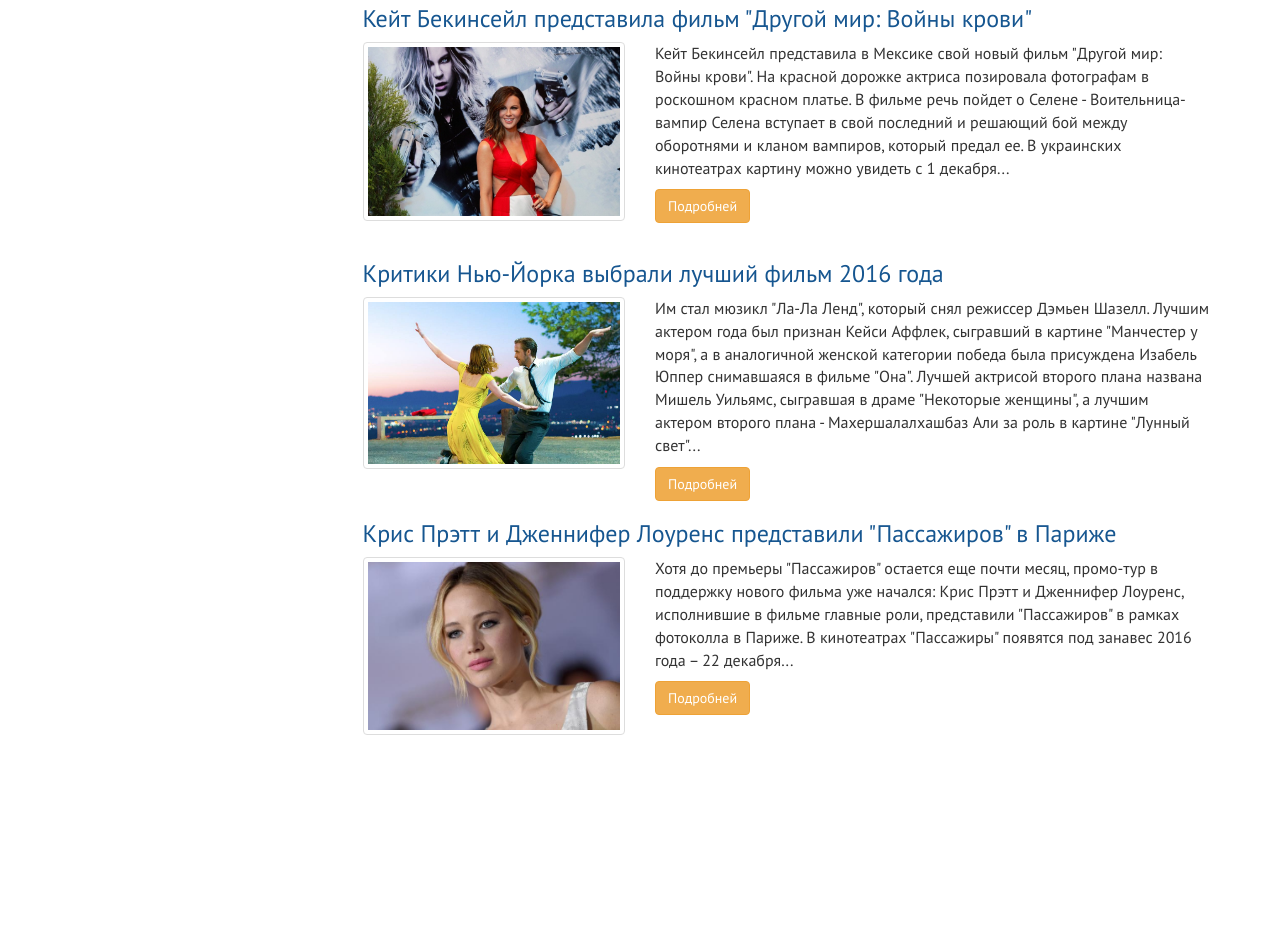
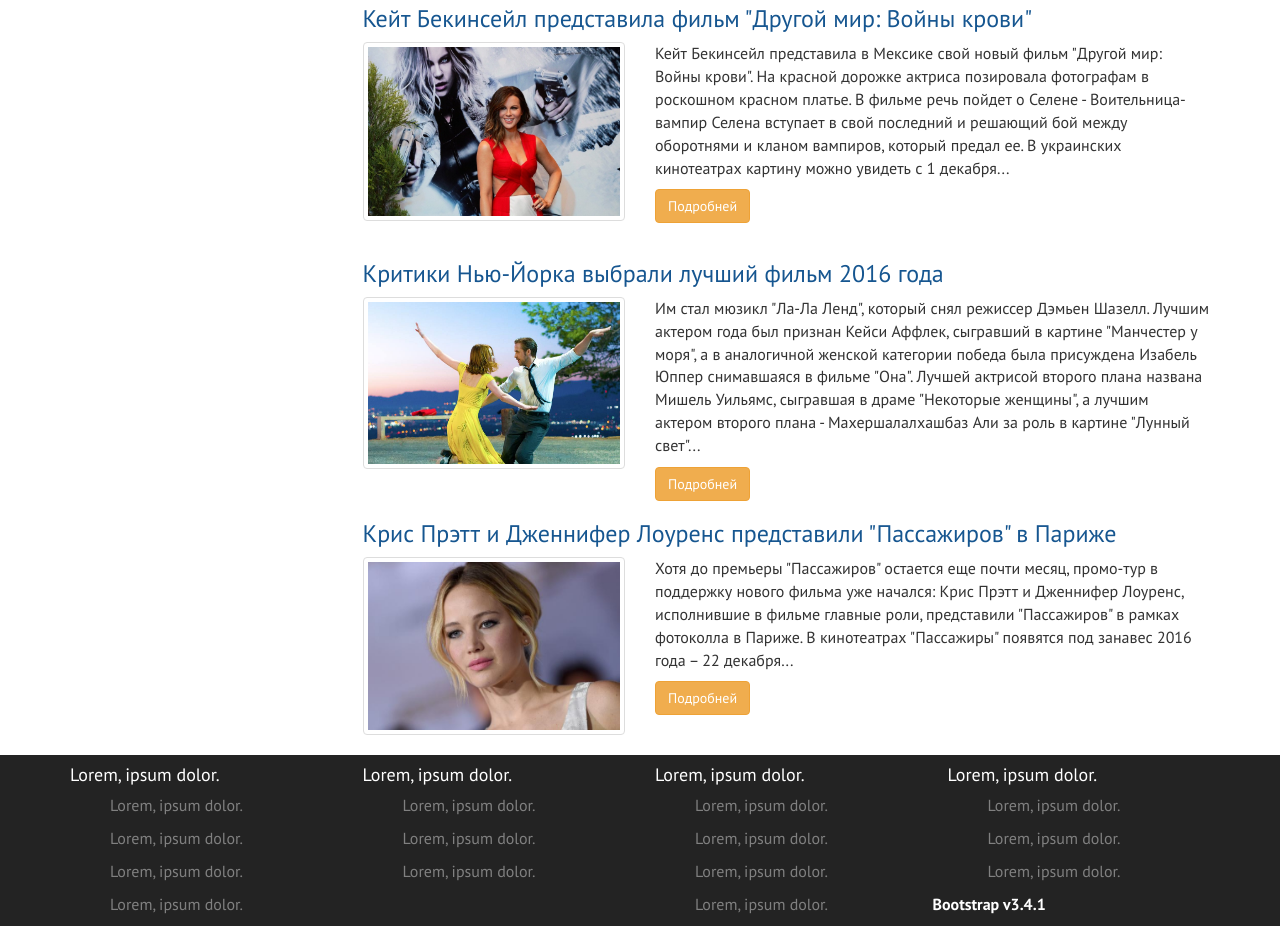
Before and after one commit to Natalia-Kalinina/kinozal-bootstrap, a website: page index.html in a window 1280 px wide. Shown: the part 2544-3470 px from the top of the page. Before the commit the page ends 3299 px from the top, so only its background shows below. Drawn offline with Linux system fonts and the light colour scheme.

Commit message:
started coddin' a footer

```diff
--- a/assets/scss/_footer.scss
+++ b/assets/scss/_footer.scss
@@ -0,0 +1,19 @@
+.footer {
+    background-color: $color-dark;
+
+    h4 {
+        color: $color-light;
+    }
+
+    ul {
+        list-style: none;
+
+        a {
+            color: #808080;
+        }
+    }
+    &-title {
+        color: $color-light;
+        font-weight: bold;
+    }
+}
--- a/index.html
+++ b/index.html
@@ -520,7 +520,7 @@
               <a href="#">Стражи галактики <span class="badge">7.9</span></a>
             </li>
             <li class="top-films-item list-group-item">
-              <a href="#">Человек муравей <span class="badge">7.7</span></a>
+              <a href="#">Человек-муравей <span class="badge">7.7</span></a>
             </li>
             <li class="top-films-item list-group-item">
               <a href="#">Месть от кутюр <span class="badge">7.5</span></a>
@@ -541,7 +541,69 @@
     </aside>
   </div>
 </div>
-
+<footer class="footer">
+  <div class="container-fluid">
+<div class="container">
+  <div class="row">
+    <div class="col-md-3 col-xs-6">
+      <h4>Lorem, ipsum dolor.</h4>
+      <ul>
+        <li><a href="#">Lorem, ipsum dolor.</a></li>
+      </ul>
+      <ul>
+        <li><a href="#">Lorem, ipsum dolor.</a></li>
+      </ul>
+      <ul>
+        <li><a href="#">Lorem, ipsum dolor.</a></li>
+      </ul>
+      <ul>
+        <li><a href="#">Lorem, ipsum dolor.</a></li>
+      </ul>
+    </div>
+    <div class="col-md-3 col-xs-6">
+      <h4>Lorem, ipsum dolor.</h4>
+      <ul>
+        <li><a href="#">Lorem, ipsum dolor.</a></li>
+      </ul>
+      <ul>
+        <li><a href="#">Lorem, ipsum dolor.</a></li>
+      </ul>
+      <ul>
+        <li><a href="#">Lorem, ipsum dolor.</a></li>
+      </ul>
+    </div>
+    <div class="col-md-3 col-xs-6">
+      <h4>Lorem, ipsum dolor.</h4>
+      <ul>
+        <li><a href="#">Lorem, ipsum dolor.</a></li>
+      </ul>
+      <ul>
+        <li><a href="#">Lorem, ipsum dolor.</a></li>
+      </ul>
+      <ul>
+        <li><a href="#">Lorem, ipsum dolor.</a></li>
+      </ul>
+      <ul>
+        <li><a href="#">Lorem, ipsum dolor.</a></li>
+      </ul>
+    </div>
+    <div class="col-md-3 col-xs-6">
+     <h4>Lorem, ipsum dolor.</h4>
+      <ul>
+        <li><a href="#">Lorem, ipsum dolor.</a></li>
+      </ul>
+      <ul>
+        <li><a href="#">Lorem, ipsum dolor.</a></li>
+      </ul>
+      <ul>
+        <li><a href="#">Lorem, ipsum dolor.</a></li>
+      </ul>
+    </div>
+    <div class="footer-title">Bootstrap v3.4.1</div>
+  </div>
+</div>
+  </div>
+</footer>
 
 <script src="libs/jquery/dist/jquery.min.js"></script>
 <script src="libs/bootstrap/dist/js/bootstrap.min.js"></script>
```
Also changed, not shown: assets/css/style.css.
